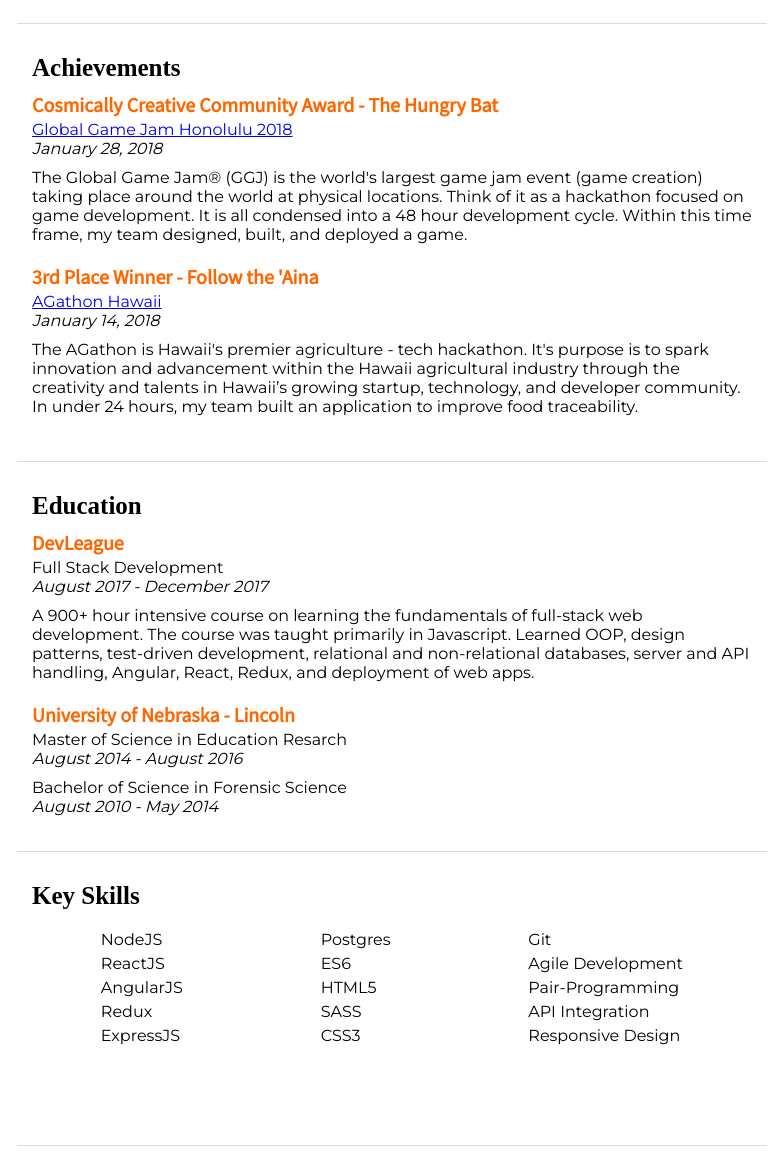
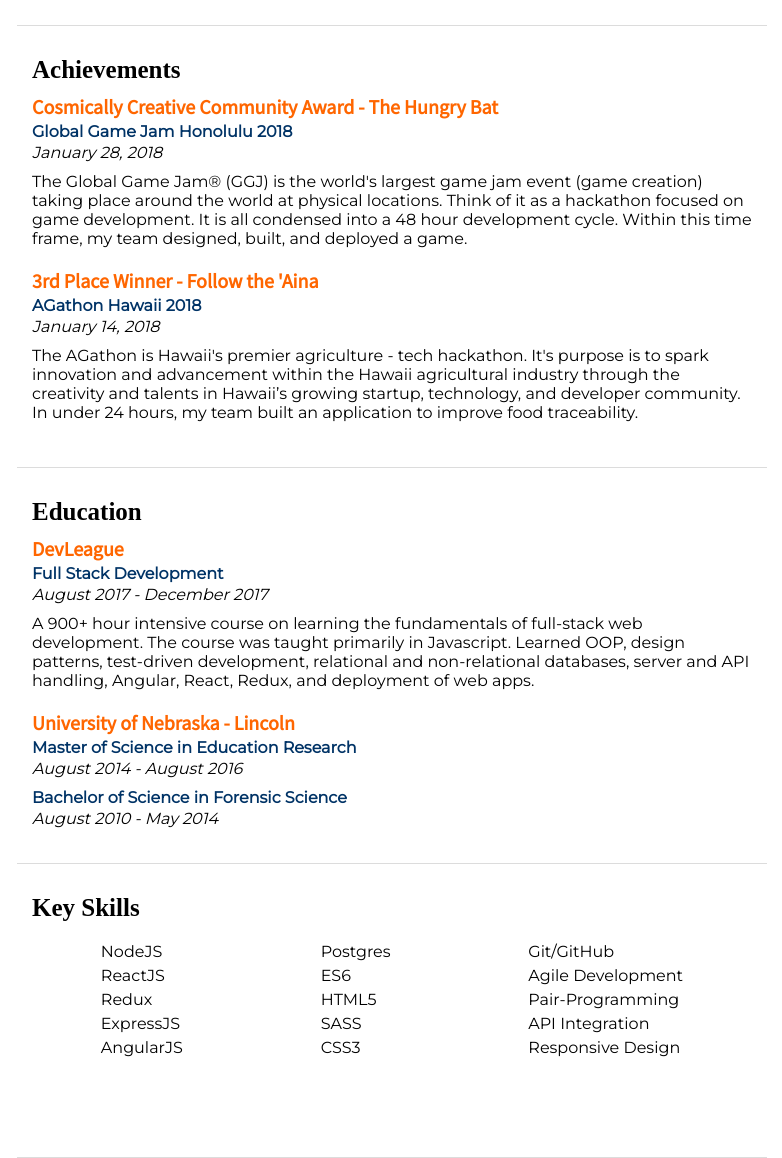
Before and after one commit to nitharios/nitharios.github.io, a website: page index.html in a window 1280 px wide. Shown: the part 1320-2478 px from the top of the page, without its empty margins (248-1030 px from the left). Drawn offline with Linux system fonts and the light colour scheme; a web font is replaced by a local one.

Commit message:
Cleaned up format

```diff
--- a/index.html
+++ b/index.html
@@ -74,7 +74,7 @@
       <div class="sub-header">Experience</div>
       <div class="details-container">
         <div class="sub-title">Teaching Assistant</div>
-        <div>DevLeague</div>
+        <div class="company">DevLeague</div>
         <div class="date">January 2018 - Present</div>
         <div class="details">
           As a Teaching Assistant, I help students learn the basics of Javascript, HTML, CSS, Git/GitHub, and NodeJS. This ranges from one-on-one guidance with assignments to full class presentations on important topics.
@@ -85,7 +85,7 @@
       <div class="sub-header">Achievements</div>
       <div class="details-container">
         <div class="sub-title"><a href="https://iankbovard.github.io" target="_blank">Cosmically Creative Community Award - The Hungry Bat</a></div>
-        <div><a href="https://globalgamejam.org/2018/jam-sites/global-game-jam-honolulu" target="_blank">Global Game Jam Honolulu 2018</a></div>
+        <div class="company"><a href="https://globalgamejam.org/2018/jam-sites/global-game-jam-honolulu" target="_blank">Global Game Jam Honolulu 2018</a></div>
         <div class="date">January 28, 2018</div>
         <div class="details">
           The Global Game Jam® (GGJ) is the world's largest game jam event (game creation) taking place around the world at physical locations. Think of it as a hackathon focused on game development. It is all condensed into a 48 hour development cycle. Within this time frame, my team designed, built, and deployed a game.
@@ -93,7 +93,7 @@
       </div>
       <div class="details-container">
         <div class="sub-title"><a href="https://agathon.devpost.com/submissions" target="_blank">3rd Place Winner</a> - <a href="https://devpost.com/software/follow-the-aina" target="_blank">Follow the 'Aina</a></div>
-        <div><a href="https://agathon.devpost.com/" target="_blank">AGathon Hawaii</a></div>
+        <div class="company"><a href="https://agathon.devpost.com/" target="_blank">AGathon Hawaii 2018</a></div>
         <div class="date">January 14, 2018</div>
         <div class="details">
           The AGathon is Hawaii's premier agriculture - tech hackathon. It's purpose is to spark innovation and advancement within the Hawaii agricultural industry through the creativity and talents in Hawaii’s growing startup, technology, and developer community. In under 24 hours, my team built an application to improve food traceability.
@@ -104,15 +104,15 @@
       <div class="sub-header">Education</div>
       <div class="details-container">
         <div class="sub-title">DevLeague</div>
-        <div>Full Stack Development</div>
+        <div class="company">Full Stack Development</div>
         <div class="date">August 2017 - December 2017</div>
         <div class="details">
           A 900+ hour intensive course on learning the fundamentals of full-stack web development. The course was taught primarily in Javascript. Learned OOP, design patterns, test-driven development, relational and non-relational databases, server and API handling, Angular, React, Redux, and deployment of web apps.
         </div>
         <div class="sub-title">University of Nebraska - Lincoln</div>
-        <div>Master of Science in Education Resarch</div>
+        <div class="company">Master of Science in Education Research</div>
         <div class="date">August 2014 - August 2016</div>
-        <div>Bachelor of Science in Forensic Science</div>
+        <div class="company">Bachelor of Science in Forensic Science</div>
         <div class="date">August 2010 - May 2014</div>
       </div>
     </div>
@@ -122,9 +122,9 @@
         <div>
           <div>NodeJS</div>
           <div>ReactJS</div>
-          <div>AngularJS</div>
           <div>Redux</div>
           <div>ExpressJS</div>
+          <div>AngularJS</div>
         </div>
         <div>
           <div>Postgres</div>
@@ -134,7 +134,7 @@
           <div>CSS3</div>
         </div>
         <div>
-          <div>Git</div>
+          <div>Git/GitHub</div>
           <div>Agile Development</div>
           <div>Pair-Programming</div>
           <div>API Integration</div>
--- a/scss/styles.scss
+++ b/scss/styles.scss
@@ -89,6 +89,7 @@
 
     a:hover {
     color: $link-hover;
+    text-decoration: underline;
   }
 }
 
@@ -127,3 +128,20 @@
     }
   }
 }
+
+.company {
+  margin-bottom: 2px;
+  color: $primary-color;
+  font-weight: bold;
+  text-decoration: none;
+
+  a {
+    color: $primary-color;
+    font-weight: bold;
+    text-decoration: none;
+
+    &:hover {
+      text-decoration: underline;
+    }
+  }
+}
```
Also changed, not shown: public/css/styles.css.
